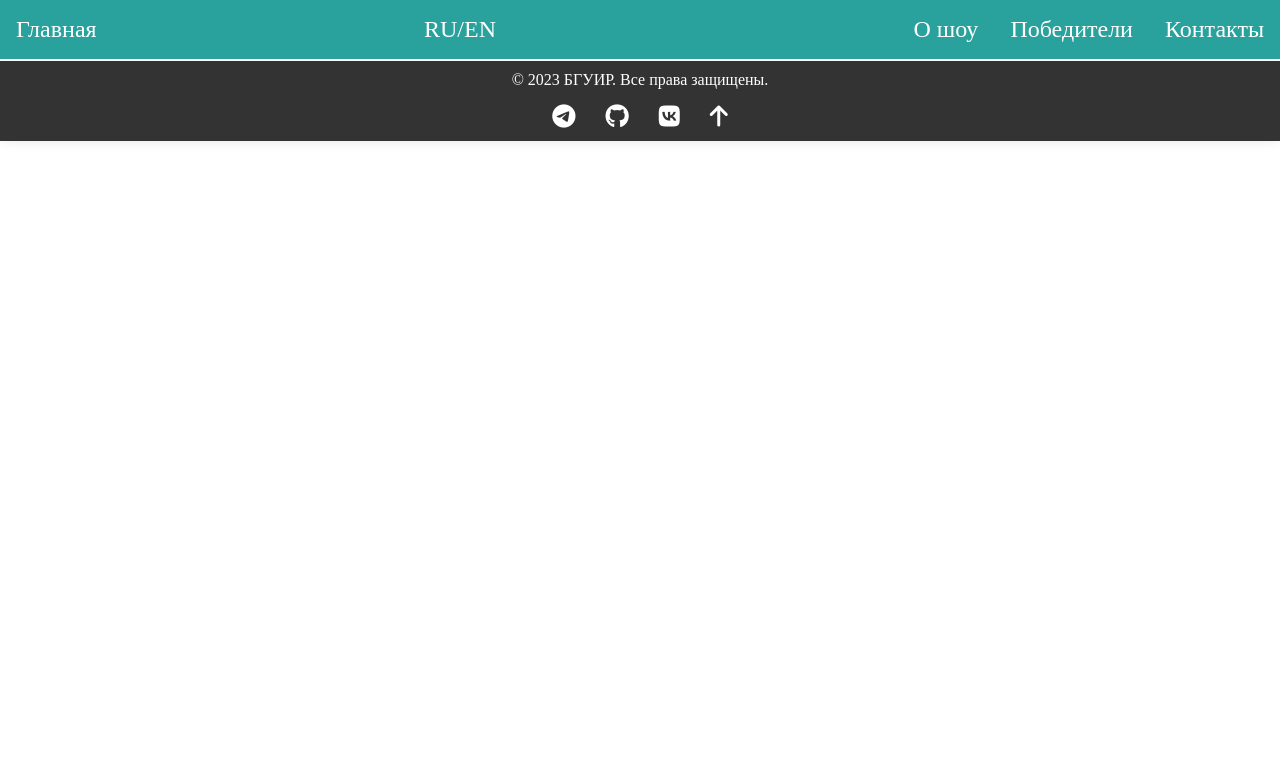
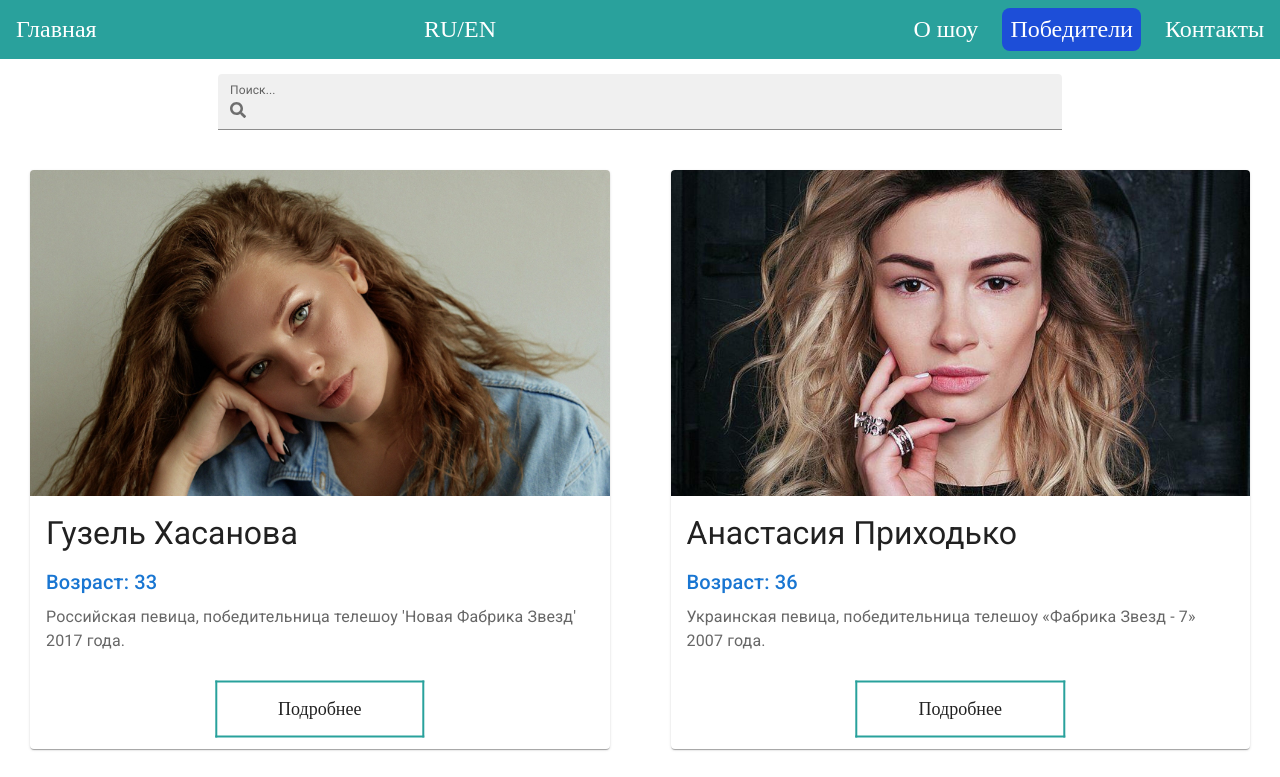
Before and after one commit to Old-Butt-Gold/star-factory-winners, a React (Vite) app: page /star-factory-winners/winners in a window 1280 px wide. Shown: the top 777 px of the page. Built offline with nearby package versions, Linux system fonts and the light colour scheme.

Commit message:
god, bless it's final fixes...

```diff
--- a/src/App.tsx
+++ b/src/App.tsx
@@ -14,11 +14,11 @@ export default function App() {
             <Header/>
             <main>
                 <Routes>
-                    <Route path="/" element={<Main />} />
-                    <Route path="/about" element={<About />} />
-                    <Route path="/winners" element={<Winner />} />
-                    <Route path="/winners/:id" element={<WinnerPage />} />
-                    <Route path="/contacts" element={<Contacts />} />
+                    <Route path="/star-factory-winners/" element={<Main />} />
+                    <Route path="/star-factory-winners/about" element={<About />} />
+                    <Route path="/star-factory-winners/winners" element={<Winner />} />
+                    <Route path="/star-factory-winners/winners/:id" element={<WinnerPage />} />
+                    <Route path="/star-factory-winners/contacts" element={<Contacts />} />
                 </Routes>
             </main>
             <Footer />
--- a/src/components/navbar/navbar.tsx
+++ b/src/components/navbar/navbar.tsx
@@ -14,7 +14,7 @@ export default function Navbar() {
     return (
         <nav>
             <div className="main">
-                <Link to={"/"} className={"title"}>
+                <Link to={"/star-factory-winners"} className={"title"}>
                     {t('main.title')}
                 </Link>
                 <div onClick={toggleLanguage} className={"title"}>
@@ -29,17 +29,17 @@ export default function Navbar() {
             </div>
             <ul className={menuOpen ? "open" : ""}>
                 <li>
-                    <NavLink to={"/about"}>
+                    <NavLink to={"/star-factory-winners/about"}>
                         {t('main.about')}
                     </NavLink>
                 </li>
                 <li>
-                    <NavLink to={"/winners"}>
+                    <NavLink to={"/star-factory-winners/winners"}>
                         {t('main.winners')}
                     </NavLink>
                 </li>
                 <li>
-                    <NavLink to={"/contacts"}>
+                    <NavLink to={"/star-factory-winners/contacts"}>
                         {t('main.contacts')}
                     </NavLink>
                 </li>
--- a/src/components/winnerCard/winnerCard.tsx
+++ b/src/components/winnerCard/winnerCard.tsx
@@ -8,7 +8,7 @@ export default function WinnerCard({name, id, description, photo, age} : IWinner
     const navigate = useNavigate();
     const {t} = useTranslation();
     const handleCardClick = () => {
-        navigate(`/winners/${id}`);
+        navigate(`/star-factory-winners/winners/${id}`);
         window.scrollTo(0, 0);
     };
 
--- a/src/locale/en/translation.json
+++ b/src/locale/en/translation.json
@@ -19,25 +19,25 @@
   "people": [
     {
         "name": "Andrey Krutko",
-        "photoUrl": "/images/andrey.jpg",
+        "photoUrl": "/star-factory-winners/images/andrey.jpg",
         "githubUrl": "https://github.com/Old-Butt-Gold",
         "githubPhoto": "https://avatars.githubusercontent.com/u/118840620?v=4"
     },
     {
       "name": "Alexandra Zayats",
-      "photoUrl": "images/asya.jfif",
+      "photoUrl": "/star-factory-winners/images/asya.jfif",
       "githubUrl": "https://github.com/AleksMind",
       "githubPhoto": "https://avatars.githubusercontent.com/u/126493685?v=4"
     },
     {
       "name": "Daria Kumichova",
-      "photoUrl": "images/dasha.jfif",
+      "photoUrl": "/star-factory-winners/images/dasha.jfif",
       "githubUrl": "https://github.com/Clown-is-me",
       "githubPhoto": "https://avatars.githubusercontent.com/u/63212757?v=4"
     },
     {
       "name": "Daria Kirlitza",
-      "photoUrl": "images/dysya.jfif",
+      "photoUrl": "/star-factory-winners/images/dysya.jfif",
       "githubUrl": "https://github.com/luna34Sans",
       "githubPhoto": "https://avatars.githubusercontent.com/u/126656359?v=4"
     }
@@ -46,16 +46,16 @@
     {
       "name": "Guzel Khasanova",
       "id": 7,
-      "photo": "/images/hasanova_1.jpg",
+      "photo": "/star-factory-winners/images/hasanova_1.jpg",
       "photoGallery": [
         {
-          "photoGallery": "/images/hasanova_2.jpg"
+          "photoGallery": "/star-factory-winners/images/hasanova_2.jpg"
         },
         {
-          "photoGallery": "/images/hasanova_3.jpg"
+          "photoGallery": "/star-factory-winners/images/hasanova_3.jpg"
         },
         {
-          "photoGallery": "/images/hasanova_4.jpg"
+          "photoGallery": "/star-factory-winners/images/hasanova_4.jpg"
         }
       ],
       "youtube": "https://www.youtube.com/embed/aV-G2gskT_c?si=BtFixoCCJWpGWuFZ",
@@ -109,16 +109,16 @@
     {
       "name": "Anastasiya Prykhodko",
       "id": 6,
-      "photo": "/images/prihodko_1.jpg",
+      "photo": "/star-factory-winners/images/prihodko_1.jpg",
       "photoGallery": [
         {
-          "photoGallery": "/images/prihodko_2.jpg"
+          "photoGallery": "/star-factory-winners/images/prihodko_2.jpg"
         },
         {
-          "photoGallery": "/images/prihodko_3.jpg"
+          "photoGallery": "/star-factory-winners/images/prihodko_3.jpg"
         },
         {
-          "photoGallery": "/images/prihodko_4.png"
+          "photoGallery": "/star-factory-winners/images/prihodko_4.png"
         }
       ],
       "youtube": "https://www.youtube.com/embed/Ef1c9SRdM3w?si=XiWsm3P5s9zK-YLu",
@@ -173,16 +173,16 @@
     {
       "name": "Dmitry Koldun",
       "id": 5,
-      "photo": "/images/koldun_1.jpg",
+      "photo": "/star-factory-winners/images/koldun_1.jpg",
       "photoGallery": [
         {
-          "photoGallery": "/images/koldun_2.jpg"
+          "photoGallery": "/star-factory-winners/images/koldun_2.jpg"
         },
         {
-          "photoGallery": "/images/koldun_3.jpg"
+          "photoGallery": "/star-factory-winners/images/koldun_3.jpg"
         },
         {
-          "photoGallery": "/images/koldun_4.png"
+          "photoGallery": "/star-factory-winners/images/koldun_4.png"
         }
       ],
       "youtube": "https://www.youtube.com/embed/odSKz3Yb5z8?si=n_l8q8meoaGYGWW7",
@@ -237,16 +237,16 @@
     {
       "name": "Victoria Dayneko",
       "id": 4,
-      "photo": "/images/daineko_1.jpg",
+      "photo": "/star-factory-winners/images/daineko_1.jpg",
       "photoGallery": [
         {
-          "photoGallery": "/images/daineko_2.jpg"
+          "photoGallery": "/star-factory-winners/images/daineko_2.jpg"
         },
         {
-          "photoGallery": "/images/daineko_3.jpg"
+          "photoGallery": "/star-factory-winners/images/daineko_3.jpg"
         },
         {
-          "photoGallery": "/images/daineko_4.jpg"
+          "photoGallery": "/star-factory-winners/images/daineko_4.jpg"
         }
       ],
       "youtube": "https://www.youtube.com/embed/fWaC8dmM_Ng?si=oOlhcMUH0fiPLAeI",
@@ -301,16 +301,16 @@
     {
       "name": "Irina Dubtsova",
       "id": 3,
-      "photo": "/images/dubtsova_1.jpg",
+      "photo": "/star-factory-winners/images/dubtsova_1.jpg",
       "photoGallery": [
         {
-          "photoGallery": "/images/dubtsova_2.jpg"
+          "photoGallery": "/star-factory-winners/images/dubtsova_2.jpg"
         },
         {
-          "photoGallery": "/images/dubtsova_3.jpg"
+          "photoGallery": "/star-factory-winners/images/dubtsova_3.jpg"
         },
         {
-          "photoGallery": "/images/dubtsova_4.jpg"
+          "photoGallery": "/star-factory-winners/images/dubtsova_4.jpg"
         }
       ],
       "youtube": "https://www.youtube.com/embed/q2tGQwTl4vk?si=8ysyTtmm0sRF6-XP",
@@ -358,11 +358,11 @@
     {
       "name": "Nikita Malinin",
       "id": 2,
-      "photo": "/images/malinin_1.jpg",
+      "photo": "/star-factory-winners/images/malinin_1.jpg",
       "photoGallery": [
-        { "photoGallery": "/images/malinin_2.jpg" },
-        { "photoGallery": "/images/malinin_3.jpg" },
-        { "photoGallery": "/images/malinin_4.jfif" }
+        { "photoGallery": "/star-factory-winners/images/malinin_2.jpg" },
+        { "photoGallery": "/star-factory-winners/images/malinin_3.jpg" },
+        { "photoGallery": "/star-factory-winners/images/malinin_4.jfif" }
       ],
       "youtube": "https://www.youtube.com/embed/pccstB1S3mk?si=j6_t17vSM_gMkwET",
       "maps": "https://www.google.com/maps/embed?pb=!1m18!1m12!1m3!1d162757.8367562134!2d30.367885864616973!3d50.4021379356011!2m3!1f0!2f0!3f0!3m2!1i1024!2i768!4f13.1!3m3!1m2!1s0x40d4cf4ee15a4505%3A0x764931d2170146fe!2z0JrQuNC10LIsINCj0LrRgNCw0LjQvdCwLCAwMjAwMA!5e0!3m2!1sru!2sby!4v1700916337252!5m2!1sru!2sby",
@@ -409,11 +409,11 @@
     {
       "name": "Polina Gagarina",
       "id": 1,
-      "photo": "/images/gagarina_1.jpg",
+      "photo": "/star-factory-winners/images/gagarina_1.jpg",
       "photoGallery": [
-        { "photoGallery": "/images/gagarina_2.jpg" },
-        { "photoGallery": "/images/gagarina_3.jpg" },
-        { "photoGallery": "/images/gagarina_4.jpg" }
+        { "photoGallery": "/star-factory-winners/images/gagarina_2.jpg" },
+        { "photoGallery": "/star-factory-winners/images/gagarina_3.jpg" },
+        { "photoGallery": "/star-factory-winners/images/gagarina_4.jpg" }
       ],
       "youtube": "https://www.youtube.com/embed/atFJT7VOa44?si=ZOnaxoeCmG94lp1Y",
       "maps": "https://www.google.com/maps/embed?pb=!1m18!1m12!1m3!1d74467.67069658496!2d48.31439335054747!3d54.31960342792589!2m3!1f0!2f0!3f0!3m2!1i1024!2i768!4f13.1!3m3!1m2!1s0x415d36fd6ed9b0d7%3A0x31fc5f9295ebff72!2z0KPQm9Cs0K_QndCe0JLQodCaLTEg0KHRgtCw0L3RhtC40Y8!5e0!3m2!1sru!2sde!4v1700917692837!5m2!1sru!2sde",
--- a/src/locale/ru/translation.json
+++ b/src/locale/ru/translation.json
@@ -19,25 +19,25 @@
   "people": [
     {
         "name": "Крутько Андрей",
-        "photoUrl": "/images/andrey.jpg",
+        "photoUrl": "/star-factory-winners/images/andrey.jpg",
         "githubUrl": "https://github.com/Old-Butt-Gold",
         "githubPhoto": "https://avatars.githubusercontent.com/u/118840620?v=4"
     },
     {
       "name": "Заяц Александра",
-      "photoUrl": "/images/asya.jfif",
+      "photoUrl": "/star-factory-winners/images/asya.jfif",
       "githubUrl": "https://github.com/AleksMind",
       "githubPhoto": "https://avatars.githubusercontent.com/u/126493685?v=4"
     },
     {
       "name": "Кумичова Дарья",
-      "photoUrl": "/images/dasha.jfif",
+      "photoUrl": "/star-factory-winners/images/dasha.jfif",
       "githubUrl": "https://github.com/Clown-is-me",
       "githubPhoto": "https://avatars.githubusercontent.com/u/63212757?v=4"
     },
     {
       "name": "Кирлица Дарья",
-      "photoUrl": "/images/dysya.jfif",
+      "photoUrl": "/star-factory-winners/images/dysya.jfif",
       "githubUrl": "https://github.com/luna34Sans",
       "githubPhoto": "https://avatars.githubusercontent.com/u/126656359?v=4"
     }
@@ -46,16 +46,16 @@
     {
       "name": "Гузель Хасанова",
       "id": 7,
-      "photo": "/images/hasanova_1.jpg",
+      "photo": "/star-factory-winners/images/hasanova_1.jpg",
       "photoGallery": [
         {
-          "photoGallery": "/images/hasanova_2.jpg"
+          "photoGallery": "/star-factory-winners/images/hasanova_2.jpg"
         },
         {
-          "photoGallery": "/images/hasanova_3.jpg"
+          "photoGallery": "/star-factory-winners/images/hasanova_3.jpg"
         },
         {
-          "photoGallery": "/images/hasanova_4.jpg"
+          "photoGallery": "/star-factory-winners/images/hasanova_4.jpg"
         }
       ],
       "youtube": "https://www.youtube.com/embed/aV-G2gskT_c?si=BtFixoCCJWpGWuFZ",
@@ -110,16 +110,16 @@
     {
       "name": "Анастасия Приходько",
       "id": 6,
-      "photo": "/images/prihodko_1.jpg",
+      "photo": "/star-factory-winners/images/prihodko_1.jpg",
       "photoGallery": [
         {
-          "photoGallery": "/images/prihodko_2.jpg"
+          "photoGallery": "/star-factory-winners/images/prihodko_2.jpg"
         },
         {
-          "photoGallery": "/images/prihodko_3.jpg"
+          "photoGallery": "/star-factory-winners/images/prihodko_3.jpg"
         },
         {
-          "photoGallery": "/images/prihodko_4.png"
+          "photoGallery": "/star-factory-winners/images/prihodko_4.png"
         }
       ],
       "youtube": "https://www.youtube.com/embed/Ef1c9SRdM3w?si=XiWsm3P5s9zK-YLu",
@@ -174,16 +174,16 @@
     {
       "name": "Дмитрий Колдун",
       "id": 5,
-      "photo": "/images/koldun_1.jpg",
+      "photo": "/star-factory-winners/images/koldun_1.jpg",
       "photoGallery": [
         {
-          "photoGallery": "/images/koldun_2.jpg"
+          "photoGallery": "/star-factory-winners/images/koldun_2.jpg"
         },
         {
-          "photoGallery": "/images/koldun_3.jpg"
+          "photoGallery": "/star-factory-winners/images/koldun_3.jpg"
         },
         {
-          "photoGallery": "/images/koldun_4.png"
+          "photoGallery": "/star-factory-winners/images/koldun_4.png"
         }
       ],
       "youtube": "https://www.youtube.com/embed/odSKz3Yb5z8?si=n_l8q8meoaGYGWW7",
@@ -238,16 +238,16 @@
     {
       "name": "Виктория Дайнеко",
       "id": 4,
-      "photo": "/images/daineko_1.jpg",
+      "photo": "/star-factory-winners/images/daineko_1.jpg",
       "photoGallery": [
         {
-          "photoGallery": "/images/daineko_2.jpg"
+          "photoGallery": "/star-factory-winners/images/daineko_2.jpg"
         },
         {
-          "photoGallery": "/images/daineko_3.jpg"
+          "photoGallery": "/star-factory-winners/images/daineko_3.jpg"
         },
         {
-          "photoGallery": "/images/daineko_4.jpg"
+          "photoGallery": "/star-factory-winners/images/daineko_4.jpg"
         }
       ],
       "youtube": "https://www.youtube.com/embed/fWaC8dmM_Ng?si=oOlhcMUH0fiPLAeI",
@@ -302,16 +302,16 @@
     {
       "name": "Ирина Дубцова",
       "id": 3,
-      "photo": "/images/dubtsova_1.jpg",
+      "photo": "/star-factory-winners/images/dubtsova_1.jpg",
       "photoGallery": [
         {
-          "photoGallery": "/images/dubtsova_2.jpg"
+          "photoGallery": "/star-factory-winners/images/dubtsova_2.jpg"
         },
         {
-          "photoGallery": "/images/dubtsova_3.jpg"
+          "photoGallery": "/star-factory-winners/images/dubtsova_3.jpg"
         },
         {
-          "photoGallery": "/images/dubtsova_4.jpg"
+          "photoGallery": "/star-factory-winners/images/dubtsova_4.jpg"
         }
       ],
       "youtube": "https://www.youtube.com/embed/q2tGQwTl4vk?si=8ysyTtmm0sRF6-XP",
@@ -359,11 +359,11 @@
     {
       "name": "Никита Малинин",
       "id": 2,
-      "photo": "/images/malinin_1.jpg",
+      "photo": "/star-factory-winners/images/malinin_1.jpg",
       "photoGallery": [
-        { "photoGallery": "/images/malinin_2.jpg" },
-        { "photoGallery": "/images/malinin_3.jpg" },
-        { "photoGallery": "/images/malinin_4.jfif" }
+        { "photoGallery": "/star-factory-winners/images/malinin_2.jpg" },
+        { "photoGallery": "/star-factory-winners/images/malinin_3.jpg" },
+        { "photoGallery": "/star-factory-winners/images/malinin_4.jfif" }
       ],
       "youtube": "https://www.youtube.com/embed/pccstB1S3mk?si=j6_t17vSM_gMkwET",
       "maps": "https://www.google.com/maps/embed?pb=!1m18!1m12!1m3!1d162757.8367562134!2d30.367885864616973!3d50.4021379356011!2m3!1f0!2f0!3f0!3m2!1i1024!2i768!4f13.1!3m3!1m2!1s0x40d4cf4ee15a4505%3A0x764931d2170146fe!2z0JrQuNC10LIsINCj0LrRgNCw0LjQvdCwLCAwMjAwMA!5e0!3m2!1sru!2sby!4v1700916337252!5m2!1sru!2sby",
@@ -410,11 +410,11 @@
     {
       "name": "Полина Гагарина",
       "id": 1,
-      "photo": "/images/gagarina_1.jpg",
+      "photo": "/star-factory-winners/images/gagarina_1.jpg",
       "photoGallery": [
-        { "photoGallery": "/images/gagarina_2.jpg" },
-        { "photoGallery": "/images/gagarina_3.jpg" },
-        { "photoGallery": "/images/gagarina_4.jpg" }
+        { "photoGallery": "/star-factory-winners/images/gagarina_2.jpg" },
+        { "photoGallery": "/star-factory-winners/images/gagarina_3.jpg" },
+        { "photoGallery": "/star-factory-winners/images/gagarina_4.jpg" }
       ],
       "youtube": "https://www.youtube.com/embed/atFJT7VOa44?si=ZOnaxoeCmG94lp1Y",
       "maps": "https://www.google.com/maps/embed?pb=!1m18!1m12!1m3!1d74467.67069658496!2d48.31439335054747!3d54.31960342792589!2m3!1f0!2f0!3f0!3m2!1i1024!2i768!4f13.1!3m3!1m2!1s0x415d36fd6ed9b0d7%3A0x31fc5f9295ebff72!2z0KPQm9Cs0K_QndCe0JLQodCaLTEg0KHRgtCw0L3RhtC40Y8!5e0!3m2!1sru!2sde!4v1700917692837!5m2!1sru!2sde",
```
